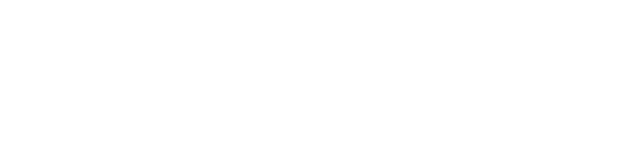
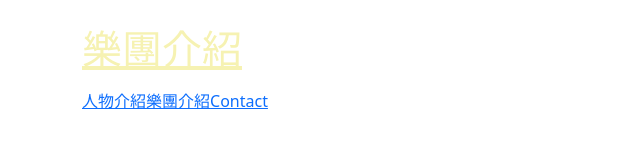
Before and after one commit to Mortis0-0/Homework, a plain HTML site: page bang.html in a window 1280 px wide. Shown: the whole page, without its empty margins (0-640 px from the left). Drawn offline with nearby package versions, Linux system fonts and the light colour scheme; some packages are replaced by stand-ins of ours.

Commit message:
Update bang.html

```diff
--- a/bang.html
+++ b/bang.html
@@ -1,8 +1,32 @@
 <html>
-  <head>
+    <head>
+        <meta charset="UTF-8">
+        <meta http-equiv="X-UA-Compatible" content="IE=edge">
+        <meta name="viewport" content="width=device-width, initial-scale=1.0">
+        <link rel="stylesheet" href="https://cdn.jsdelivr.net/npm/bootstrap@5.0.0/dist/css/bootstrap.min.css">
+        <script src="https://cdn.jsdelivr.net/npm/bootstrap@5.0.0/dist/js/bootstrap.bundle.min.js"></script>
 
-  </head>
-  <body>
-
-  </body>
+        <!-- CSS -->
+        <link rel="stylesheet" href="https://unpkg.com/ress/dist/ress.min.css">
+        <link href="css/bang.css" rel="stylesheet">
+    </head>
+    <body>
+        <div class="container big-bg" id="bang">
+            <header class="page-header wrapper">
+                <h1><a href="bang.html" style="display: flex; margin-top: 25px; color: rgb(246, 242, 178);">樂團介紹</a></h1>
+                <nav class="navbar navbar-expand-md navbar-light">
+                    <button class="navbar-toggler" type="button" data-bs-toggle="collapse" data-bs-target="#navbar1">
+                        <span class="navbar-toggler-icon"></span>
+                    </button>
+                    <div class="collapse navbar-collapse" id="navbar1">
+                        <ul class="main-nav navbar-nav me-auto">
+                            <li><a href="role.html">人物介紹</a></li>
+                            <li><a href="bang.html">樂團介紹</a></li>
+                            <li><a href="contact.html">Contact</a></li>
+                        </ul>
+                    </div>
+                </nav>
+            </header>
+        </div>
+    </body>
 </html>
```
